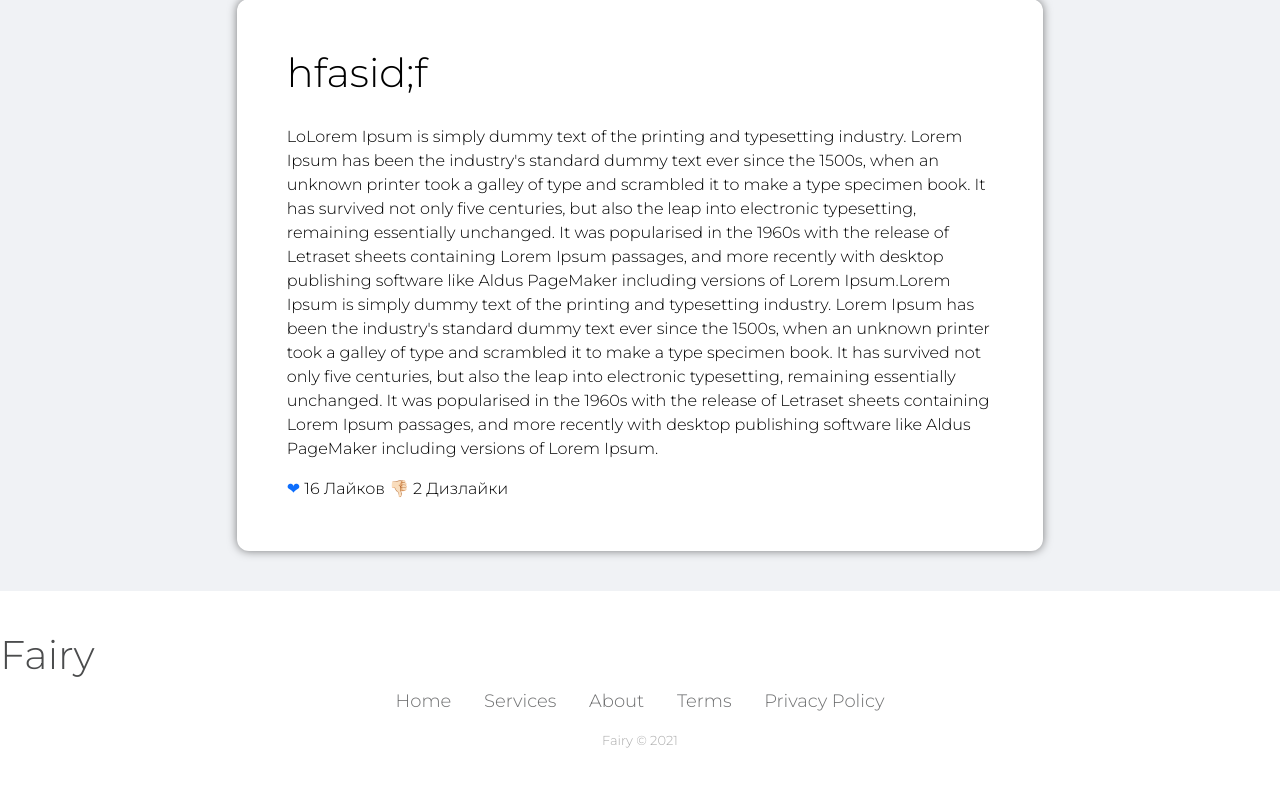
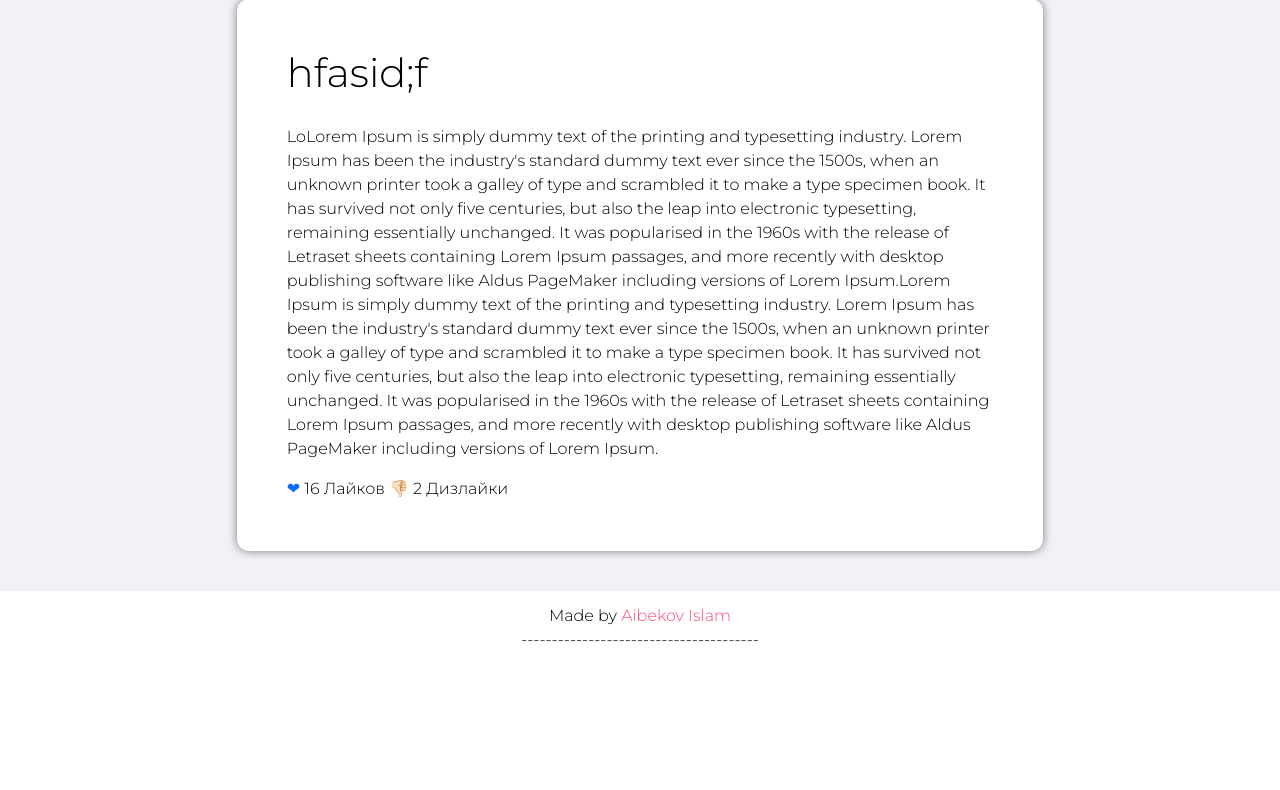
Before and after one commit to aibekovislam/Fairy, a Django app: page / in a window 1280 px wide. Shown: the part 849-1639 px from the top of the page. After the commit the page ends 1491 px from the top, so only its background shows below. Run offline with Django 3.2, Linux system fonts and the light colour scheme; data comes from the database, SQL or seed files in the repository; both versions use the stored data as it was after the commit; some web fonts are replaced.

Commit message:
added footer

```diff
--- a/core/static/style.css
+++ b/core/static/style.css
@@ -336,3 +336,19 @@ body{
   font-family: "Peace Sans";
   font-weight: normal;
 }
+
+
+
+footer {
+  padding: 1% 5%;
+  text-align:center;
+  background-color: white;
+  color: black;
+
+}
+
+footer a {
+  color: #FE4B74;
+  font-weight: 500;
+  text-decoration: none;
+}
--- a/core/templates/main.html
+++ b/core/templates/main.html
@@ -82,19 +82,12 @@
 
 
     <!-- Footer -->
-     <div class="footer-basic">
-        <footer>
-            <h1 class="zago_footer">Fairy</h1>
-            <ul class="list-inline">
-                <li class="list-inline-item"><a href="#">Home</a></li>
-                <li class="list-inline-item"><a href="#">Services</a></li>
-                <li class="list-inline-item"><a href="#">About</a></li>
-                <li class="list-inline-item"><a href="#">Terms</a></li>
-                <li class="list-inline-item"><a href="#">Privacy Policy</a></li>
-            </ul>
-            <p class="copyright">Fairy © 2021</p>
-        </footer>
-    </div>
+     <footer>
+  Made by <a href="https://www.twitter.com/ckor">Aibekov Islam<br>
+  </a>
+  <p>---------------------------------------</p>
+</footer>
+
 
 
 
```
Also changed, not shown: db.sqlite3.
